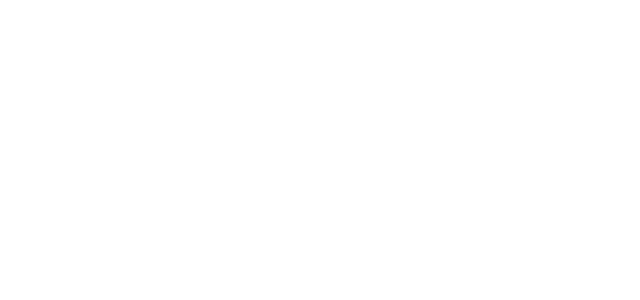
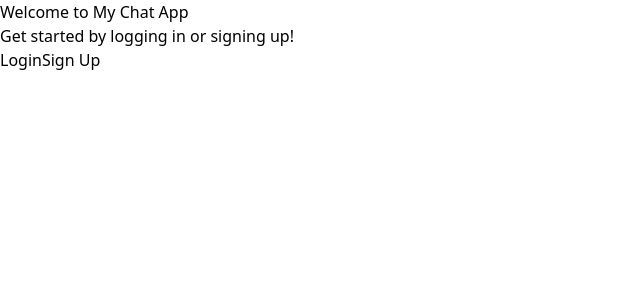
Before and after one commit to drewkybrown/MERN-CHAT-APP, a React app in the folder client/: page / in a window 1280 px wide. Before the commit this address had no page. Shown: the top 300 px of the page, without its empty margins (0-640 px from the left). Built offline with nearby package versions, Linux system fonts and the light colour scheme; the HTML template or start-up script is replaced by a standard one.

Commit message:
"Create home page"

```diff
--- a/client/src/App.jsx
+++ b/client/src/App.jsx
@@ -5,6 +5,7 @@ import SignUpPage from "./pages/SignUpPage";
 import LoginPage from "./pages/LoginPage";
 import ChatDashPage from "./pages/ChatDashPage";
 import ChatHeaderPage from "./pages/ChatHeaderPage";
+import HomePage from "./pages/HomePage";
 
 function App() {
   const [socket, setSocket] = React.useState(null);
@@ -43,8 +44,7 @@ function App() {
   return (
     <BrowserRouter>
       <Routes>
-        {/* <Route path="/" element={<HomePage />} exact />{" "} */}
-
+        <Route path="/" element={<HomePage />} exact />{" "}
         <Route
           path="/login"
           element={<LoginPage setupSocket={setupSocket} />}
--- a/client/src/pages/ChatHeaderPage.jsx
+++ b/client/src/pages/ChatHeaderPage.jsx
@@ -4,11 +4,10 @@ import { Link, useNavigate } from "react-router-dom";
 
 const ChatHeaderPage = () => {
   const [chatrooms, setChatrooms] = React.useState([]);
-  const navigate = useNavigate(); // Add this if you need programmatic navigation
+  const navigate = useNavigate();
   const chatroomNameRef = React.createRef();
 
   const getChatrooms = () => {
-    console.log("Fetching chatrooms..."); // Added console log
     axios
       .get("http://localhost:3000/chatroom", {
         headers: {
@@ -16,22 +15,19 @@ const ChatHeaderPage = () => {
         },
       })
       .then((response) => {
-        console.log("Chatrooms fetched successfully!"); // Added console log
         setChatrooms(response.data);
       })
       .catch((err) => {
-        console.error("Error fetching chatrooms:", err); // Added console log
+        console.error("Error fetching chatrooms:", err);
         setTimeout(getChatrooms, 3000);
       });
   };
 
   React.useEffect(() => {
     getChatrooms();
-    // eslint-disable-next-line
   }, []);
 
   const createChatroom = () => {
-    console.log("Creating chatroom..."); // Added console log
     const chatroomName = chatroomNameRef.current.value;
 
     axios
@@ -45,15 +41,11 @@ const ChatHeaderPage = () => {
         }
       )
       .then((response) => {
-        console.log("Chatroom created successfully!"); // Added console log
         getChatrooms();
         chatroomNameRef.current.value = "";
-        // You can use navigate here if you need to redirect after creation
-        // navigate('/some-route');
       })
       .catch((err) => {
-        console.error("Error creating chatroom:", err); // Added console log
-        // Handle error here if needed
+        console.error("Error creating chatroom:", err);
       });
   };
 
@@ -71,8 +63,8 @@ const ChatHeaderPage = () => {
             placeholder="ChatterBox Nepal"
           />
         </div>
+        <button onClick={createChatroom}>Create Chatroom</button>
       </div>
-      <button onClick={createChatroom}>Create Chatroom</button>
       <div className="chatrooms">
         {chatrooms.map((chatroom) => (
           <div key={chatroom._id} className="chatroom">
--- a/client/src/pages/HomePage.jsx
+++ b/client/src/pages/HomePage.jsx
@@ -1,2 +1,23 @@
 // create a home view for the app with a login button and register button
 // that will redirect to the login and register pages respectively
+import React from "react";
+import { Link } from "react-router-dom";
+
+const HomePage = () => {
+  return (
+    <div>
+      <h1>Welcome to My Chat App</h1>
+      <p>Get started by logging in or signing up!</p>
+      <div>
+        <Link to="/login">
+          <button>Login</button>
+        </Link>
+        <Link to="/register">
+          <button>Sign Up</button>
+        </Link>
+      </div>
+    </div>
+  );
+};
+
+export default HomePage;
```
Also changed, not shown: 1 other file (tests, documents, lock files or other folders).
